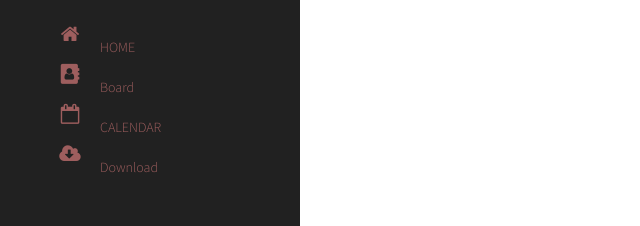
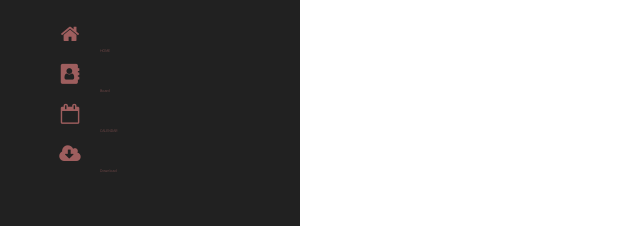
Before and after one commit to SerbynS/Vertical-Menu, a plain HTML site: page index.html in a window 1280 px wide. Shown: the top 226 px of the page, without its empty margins (0-640 px from the left). Drawn offline with Linux system fonts and the light colour scheme.

Commit message:
Update style.css

```diff
--- a/css/style.css
+++ b/css/style.css
@@ -7,7 +7,7 @@
 .main-menu li>a {
     text-decoration: none;
     color: rgb(158, 94, 94);
-    font-size: 14px;
+    font-size: 4px;
 }
 
 .main-menu li {
```
